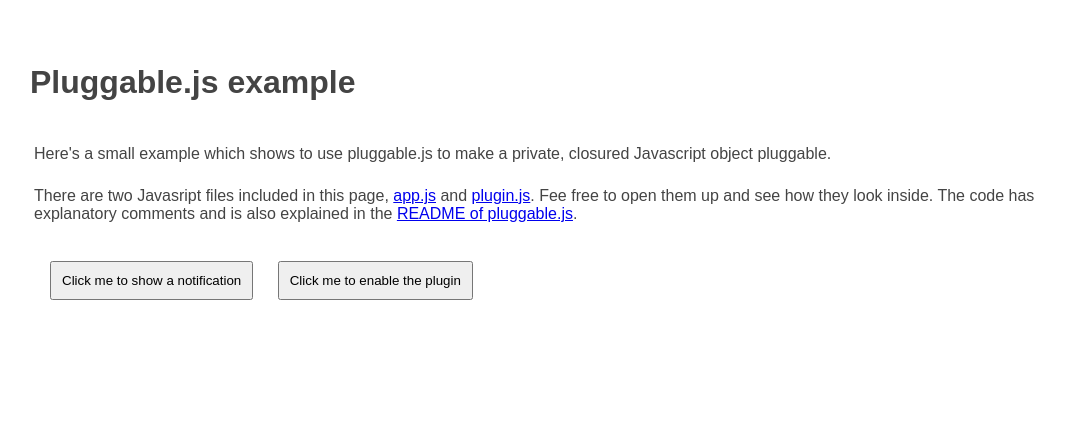
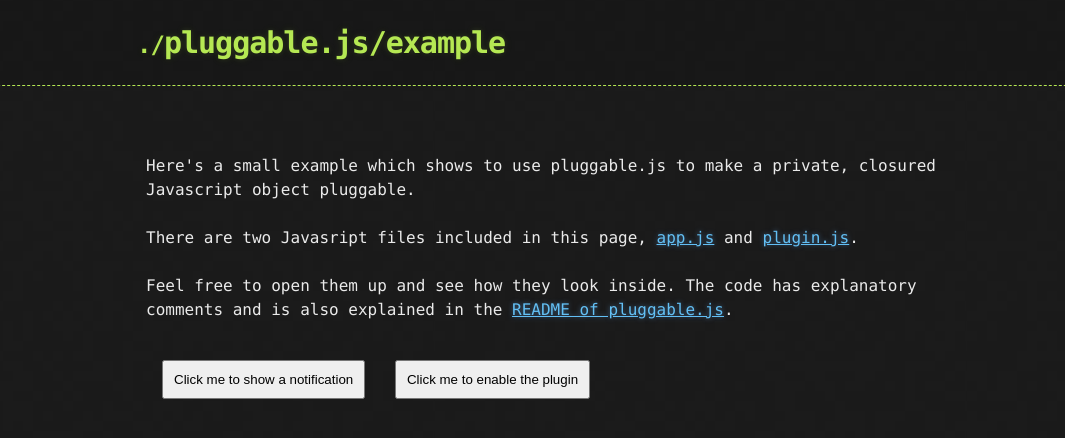
Before and after one commit to conversejs/pluggable.js, a website: page example/index.html in a window 1280 px wide. Shown: the whole page, without its empty margins (98-1163 px from the left). Drawn offline with nearby package versions, Linux system fonts and the light colour scheme.

Commit message:
Apply stylesheets to the example as well.

```diff
--- a/example/index.html
+++ b/example/index.html
@@ -1,7 +1,7 @@
 <!DOCTYPE html>
 <html lang="en">
 <head>
-    <title>Pluggable.js</title>
+    <title>Pluggable.js: Demo</title>
     <meta charset="utf-8">
     <meta http-equiv="Content-Type" content="text/html; charset=utf-8" />
     <meta name="viewport" content="width=device-width, initial-scale=1.0" />
@@ -12,15 +12,12 @@
     <script type="text/javascript" src="../pluggable.js"></script>
     <script type="text/javascript" src="app.js"></script>
     <script type="text/javascript" src="plugin.js"></script>
+
+    <link rel="stylesheet" type="text/css" href="../stylesheets/stylesheet.css" media="screen">
+    <link rel="stylesheet" type="text/css" href="../stylesheets/github-dark.css" media="screen">
+    <link rel="stylesheet" type="text/css" href="../stylesheets/print.css" media="print">
+
     <style type="text/css">
-        body {
-            font-family: arial;
-            color: #444;
-            margin: 5% 10%;
-        }
-        h1 {
-            margin: 2em 0 0.5em 0;
-        }
         input[type="button"] {
             padding: 10px;
             margin: 10px;
@@ -39,13 +36,20 @@
             background-color: rgba(6,100,255,0.1);
         }
         .notification.extra {
-            border: 1px solid rgb(100,6,255);
+            border: 1px solid rgb(500,6,255);
             background-color: rgba(100,6,255,0.1);
         }
     </style>
 </head>
 <body onload="myApp.initialize()">
-    <h1>Pluggable.js example</h1>
+
+    <header>
+      <div class="container">
+        <h1>pluggable.js/example</h1>
+      </div>
+    </header>
+
+    <div class="container">
         <p id="notifications"></p>
         <p>
             Here's a small example which shows to use pluggable.js to
@@ -56,7 +60,10 @@
             There are two Javasript files included in this page,
             <a href="https://github.com/jcbrand/pluggable.js/blob/master/example/app.js">app.js</a>
             and <a href="https://github.com/jcbrand/pluggable.js/blob/master/example/plugin.js">plugin.js</a>.
-        Fee free to open them up and see how they look inside. The code has
+        </p>
+
+        <p>
+            Feel free to open them up and see how they look inside. The code has
             explanatory comments and is also explained in the
             <a href="https://github.com/jcbrand/pluggable.js">README of pluggable.js</a>.
         </p>
@@ -65,5 +72,6 @@
             <input type="button" id="notify" value="Click me to show a notification"/>
             <input type="button" id="enable" value="Click me to enable the plugin"/>
         </fieldset>
+    </div>
 </body>
 </html>
```
Lines whose indentation alone changed are shown as unchanged.
